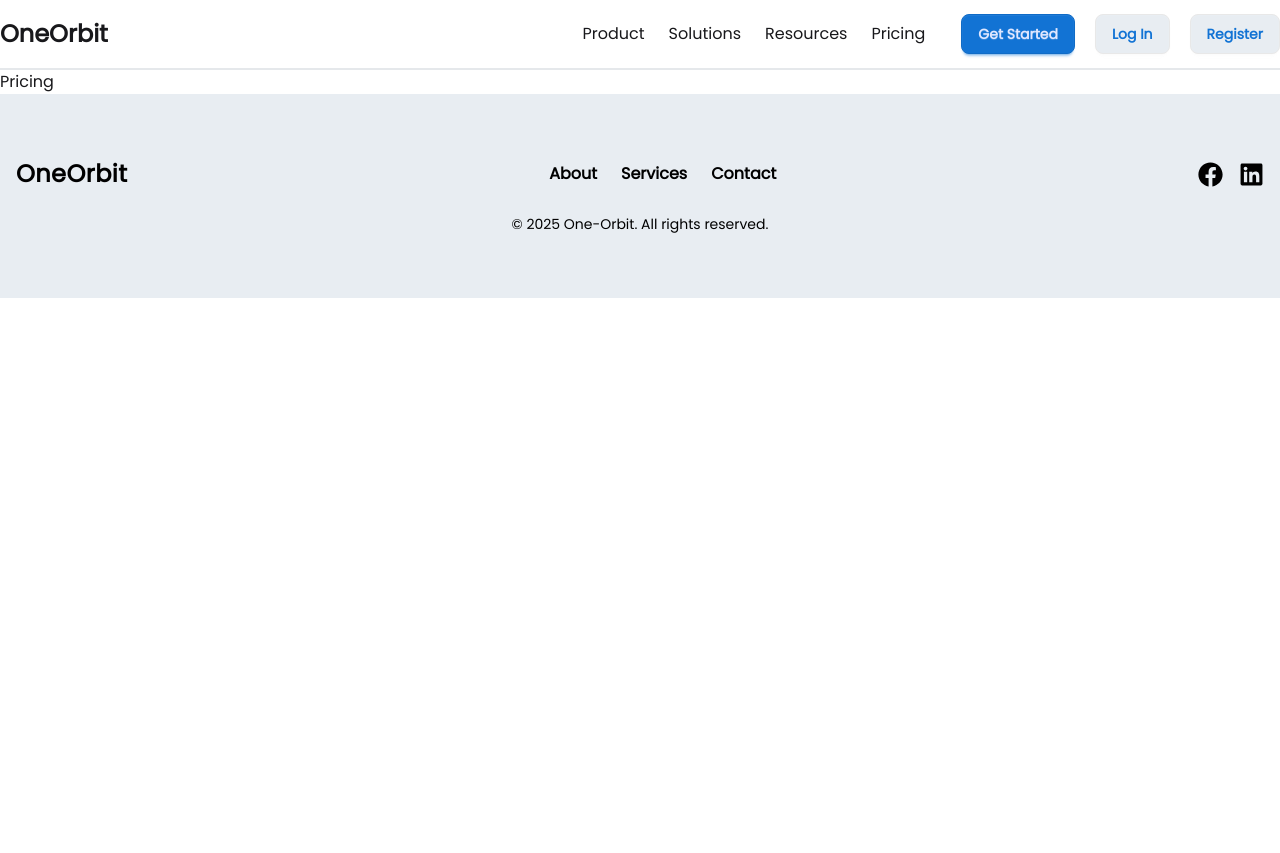
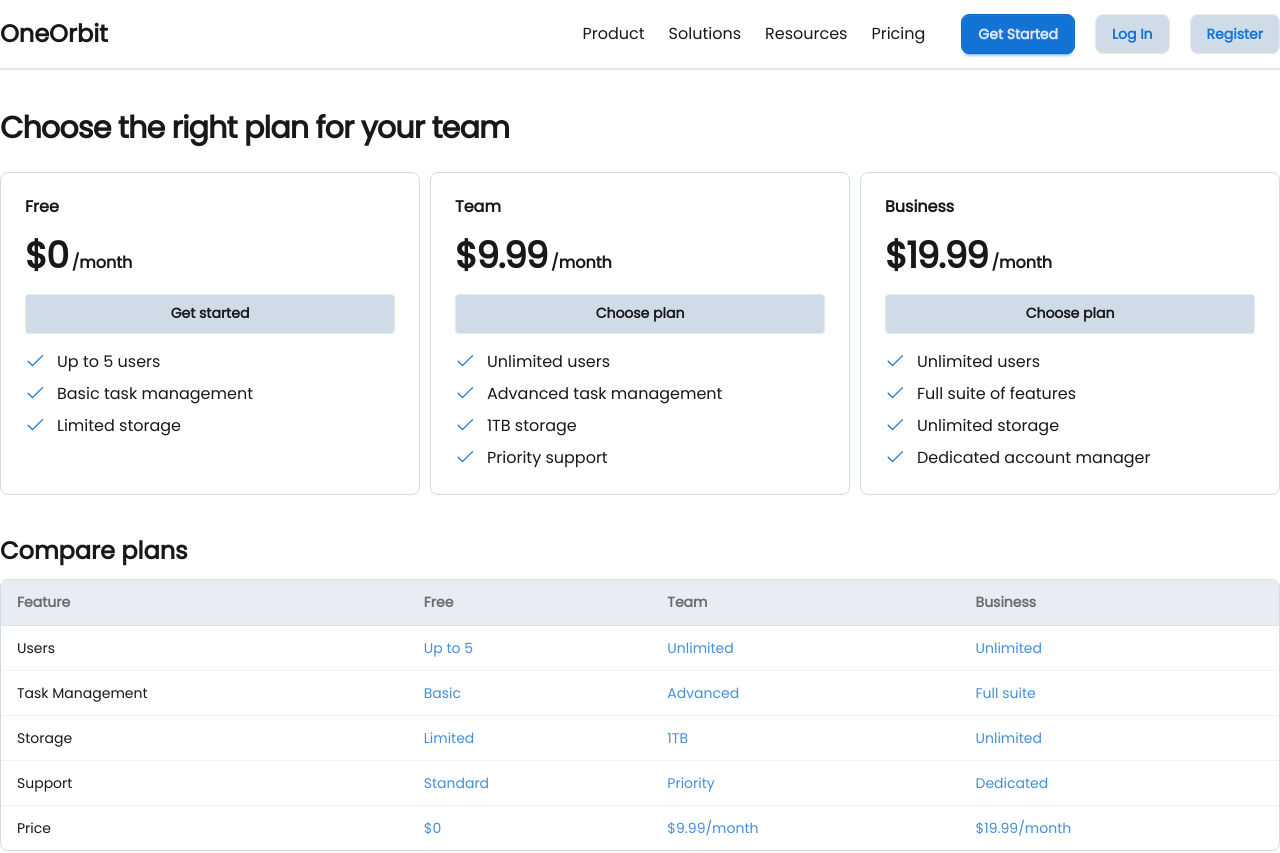
Before and after one commit to swajannaimur/One-Orbit, a Next.js app: page /pricing in a window 1280 px wide. Shown: the top 853 px of the page. Before the commit the page ends 800 px from the top, so only its background shows below. Built offline with nearby package versions, Linux system fonts and the light colour scheme.

Commit message:
[COMPLITED]: complited pricing page

```diff
--- a/src/app/globals.css
+++ b/src/app/globals.css
@@ -10,7 +10,7 @@
   name: "light";
   default: true;
   --color-primary: #1273D4;
-  --color-secondary: #E8EDF2;
+  --color-secondary: #cfdbe7;
 }
 /* :root {
   --background: #ffffff;
--- a/src/app/pricing/page.jsx
+++ b/src/app/pricing/page.jsx
@@ -1,7 +1,172 @@
 import React from 'react'
 
 export default function Pricing() {
+  // Data for cards
+  const plans = [
+    {
+      name: "Free",
+      price: "$0",
+      period: "/month",
+      button: "Get started",
+      features: ["Up to 5 users", "Basic task management", "Limited storage"],
+    },
+    {
+      name: "Team",
+      price: "$9.99",
+      period: "/month",
+      button: "Choose plan",
+      features: [
+        "Unlimited users",
+        "Advanced task management",
+        "1TB storage",
+        "Priority support",
+      ],
+    },
+    {
+      name: "Business",
+      price: "$19.99",
+      period: "/month",
+      button: "Choose plan",
+      features: [
+        "Unlimited users",
+        "Full suite of features",
+        "Unlimited storage",
+        "Dedicated account manager",
+      ],
+    },
+  ];
+
+  // Data for compare table
+  const rows = [
+    {
+      feature: "Users",
+      free: "Up to 5",
+      team: "Unlimited",
+      business: "Unlimited",
+    },
+    {
+      feature: "Task Management",
+      free: "Basic",
+      team: "Advanced",
+      business: "Full suite",
+    },
+    {
+      feature: "Storage",
+      free: "Limited",
+      team: "1TB",
+      business: "Unlimited",
+    },
+    {
+      feature: "Support",
+      free: "Standard",
+      team: "Priority",
+      business: "Dedicated",
+    },
+    {
+      feature: "Price",
+      free: "$0",
+      team: "$9.99/month",
+      business: "$19.99/month",
+    },
+  ];
+
   return (
-    <div>Pricing</div>
-  )
+    <div className='mt-10'>
+      {/* Heading */}
+      <p className="tracking-tight text-3xl font-bold leading-tight mb-6">
+        Choose the right plan for your team
+      </p>
+
+      {/* Plans Grid price Cards */}
+      <div className="grid sm:grid-cols-2 md:grid-cols-3 gap-2.5 mb-10">
+        {plans.map((plan, idx) => (
+          <div
+            key={idx}
+            className="flex flex-1 flex-col gap-4 rounded-lg border border-secondary p-6"
+          >
+            <h1 className="text-base font-bold leading-tight">
+              {plan.name}
+            </h1>
+            <p className="flex items-baseline gap-1">
+              <span className="text-4xl font-black leading-tight tracking-[-0.033em]">
+                {plan.price}
+              </span>
+              <span className="text-base font-bold leading-tight">
+                {plan.period}
+              </span>
+            </p>
+
+            <button className="btn bg-secondary">
+              {plan.button}
+            </button>
+
+            <div className="flex flex-col gap-2">
+              {plan.features.map((feature, fIdx) => (
+                <div
+                  key={fIdx}
+                  className="font-normal flex gap-3 "
+                >
+                  <svg className='text-primary'
+                    xmlns="http://www.w3.org/2000/svg"
+                    width="20"
+                    height="20"
+                    fill="currentColor"
+                    viewBox="0 0 256 256"
+                  >
+                    <path d="M229.66,77.66l-128,128a8,8,0,0,1-11.32,0l-56-56a8,8,0,0,1,11.32-11.32L96,188.69,218.34,66.34a8,8,0,0,1,11.32,11.32Z" />
+                  </svg>
+                  {feature}
+                </div>
+              ))}
+            </div>
+          </div>
+        ))}
+      </div>
+
+      {/* Compare Plans Table */}
+      <h2 className="text-2xl font-bold pb-3">
+        Compare plans
+      </h2>
+      <div className="mb-20">
+        <div className="overflow-x-auto rounded-lg border border-secondary">
+          <table className="table w-full">
+            <thead>
+              <tr className="bg-secondary/50">
+                <th className="leading-normal">
+                  Feature
+                </th>
+                <th className="leading-normal">
+                  Free
+                </th>
+                <th className="leading-normal">
+                  Team
+                </th>
+                <th className="leading-normal">
+                  Business
+                </th>
+              </tr>
+            </thead>
+            <tbody>
+              {rows.map((row, rIdx) => (
+                <tr key={rIdx} className="border-t border-secondary">
+                  <td className="text-sm">
+                    {row.feature}
+                  </td>
+                  <td className="text-primary/80 text-sm">
+                    {row.free}
+                  </td>
+                  <td className="text-primary/80 text-sm">
+                    {row.team}
+                  </td>
+                  <td className="text-primary/80 text-sm">
+                    {row.business}
+                  </td>
+                </tr>
+              ))}
+            </tbody>
+          </table>
+        </div>
+      </div>
+    </div>
+  );
 }
```
